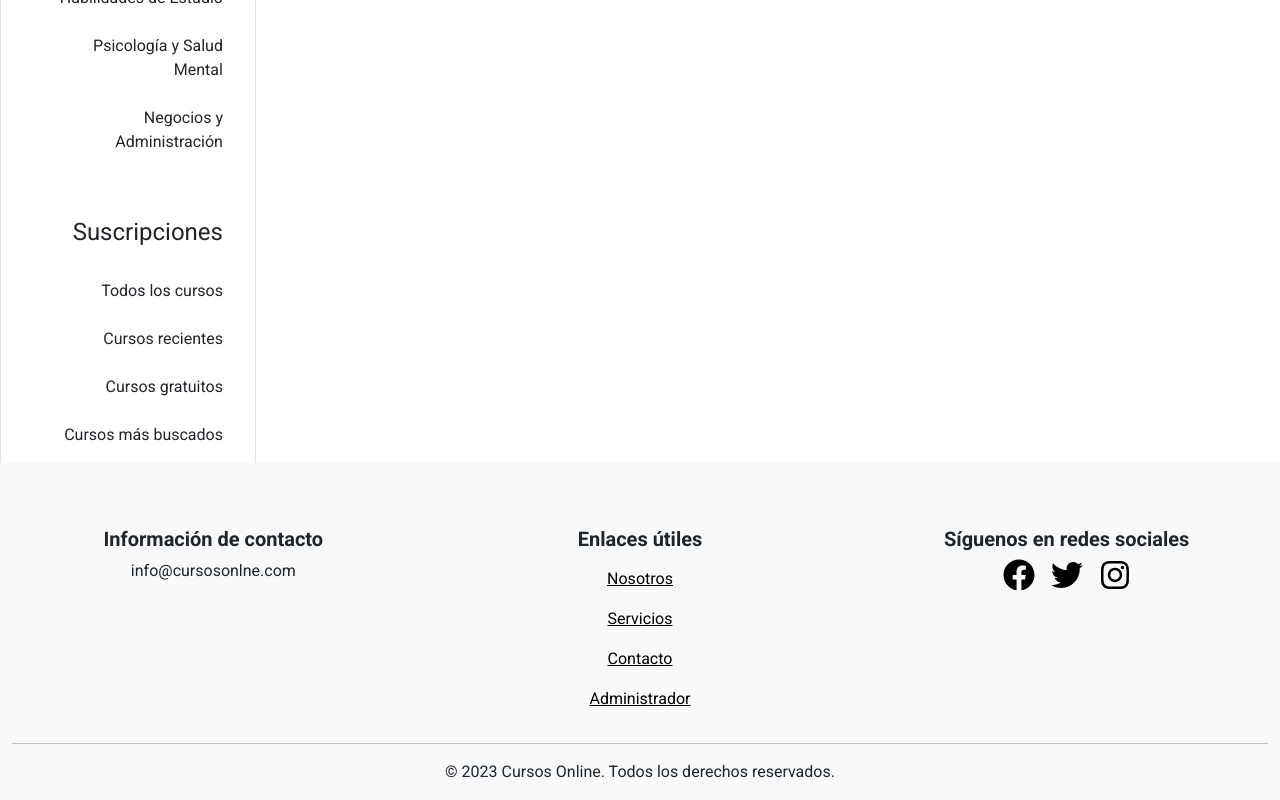
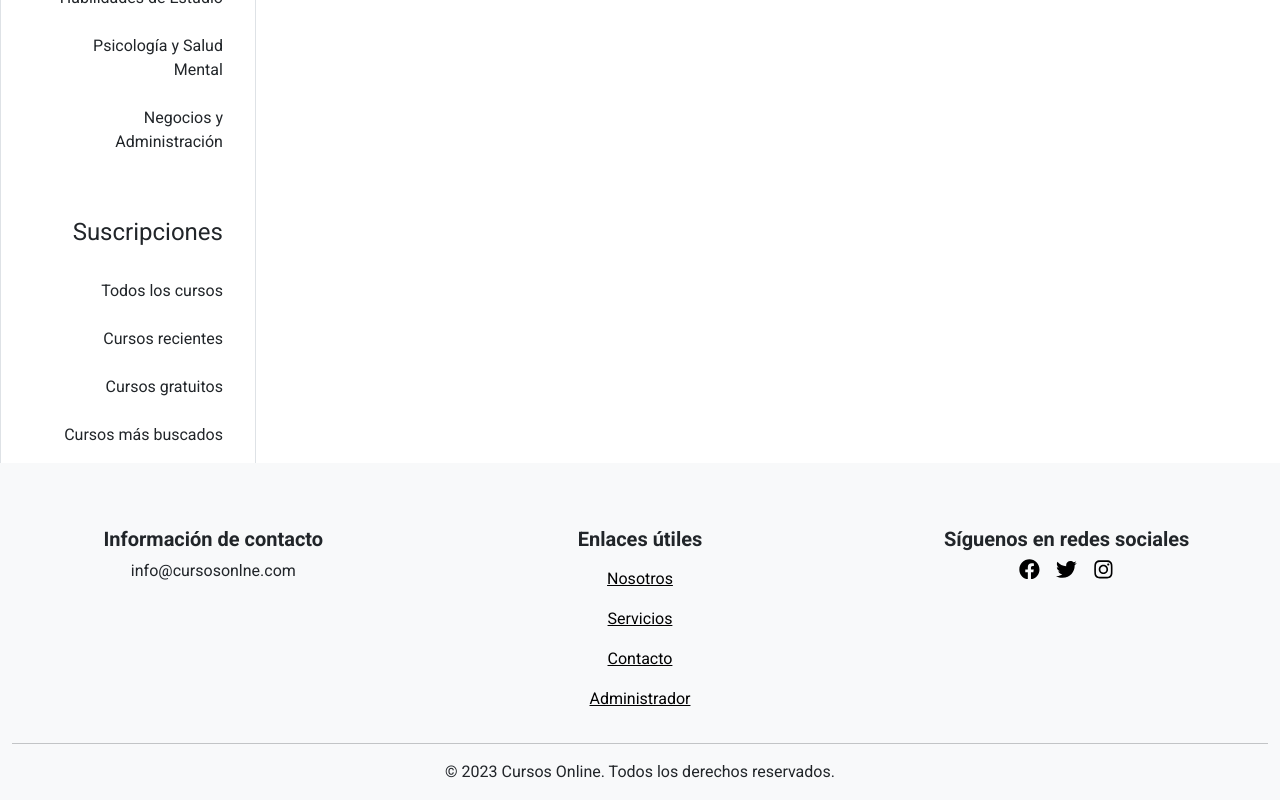
Before and after one commit to pablomos87/frontdeploy, a React (Create React App) app in the folder src/: page /admin-login in a window 1280 px wide. Shown: the part 989-1789 px from the top of the page. Built offline with nearby package versions, Linux system fonts and the light colour scheme; the HTML template or start-up script is replaced by a standard one.

Commit message:
commit 18 98

```diff
--- a/src/Components/CSS/Footer.css
+++ b/src/Components/CSS/Footer.css
@@ -18,5 +18,5 @@
 
 
 .icon-link {
-    font-size: 2em;
+    font-size: 1.3em;
   }
```
